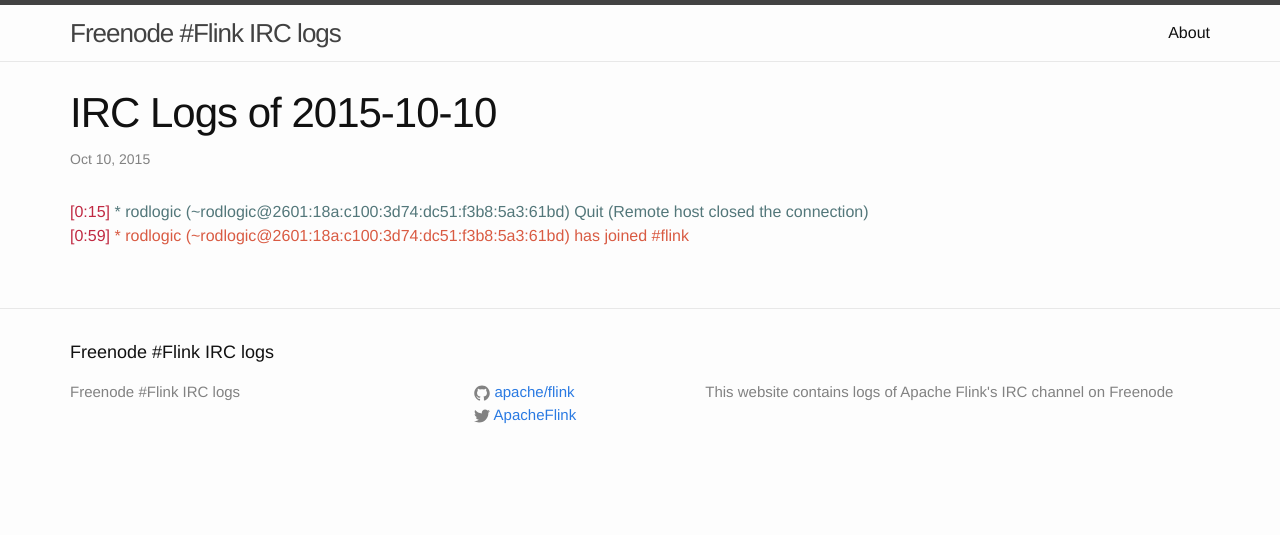
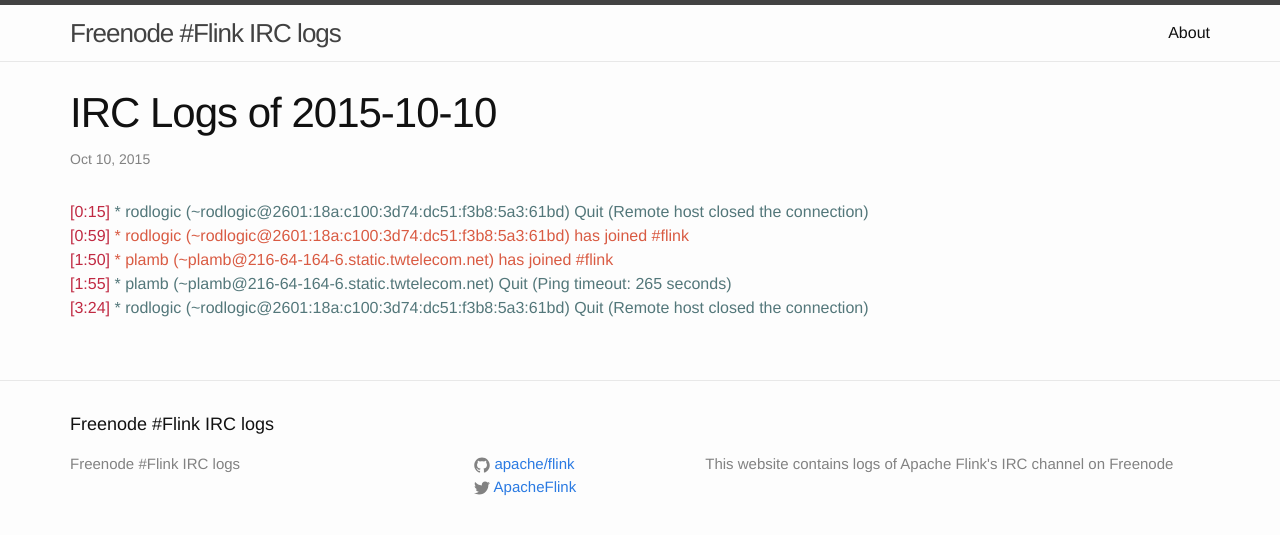
Before and after one commit to flink-irc-logs/flink-irc-logs.github.io, a Jekyll site: the page built from _posts/2015-10-10-logs.markdown, in a window 1280 px wide. Shown: the top 535 px of the page. Built offline with Jekyll 4.4.1, drawn with Linux system fonts in a browser that asks for light colours.

Commit message:
Update of the logs on Sat Oct 10 03:25:05 CEST 2015

```diff
--- a/_posts/2015-10-10-logs.markdown
+++ b/_posts/2015-10-10-logs.markdown
@@ -6,3 +6,6 @@
 ---
 <span class="irc-date">[0:15]</span> <span class="irc-navy">* rodlogic (~rodlogic@2601:18a:c100:3d74:dc51:f3b8:5a3:61bd) Quit (Remote host closed the connection)</span><br />
 <span class="irc-date">[0:59]</span> <span class="irc-green">* rodlogic (~rodlogic@2601:18a:c100:3d74:dc51:f3b8:5a3:61bd) has joined #flink</span><br />
+<span class="irc-date">[1:50]</span> <span class="irc-green">* plamb (~plamb@216-64-164-6.static.twtelecom.net) has joined #flink</span><br />
+<span class="irc-date">[1:55]</span> <span class="irc-navy">* plamb (~plamb@216-64-164-6.static.twtelecom.net) Quit (Ping timeout: 265 seconds)</span><br />
+<span class="irc-date">[3:24]</span> <span class="irc-navy">* rodlogic (~rodlogic@2601:18a:c100:3d74:dc51:f3b8:5a3:61bd) Quit (Remote host closed the connection)</span><br />
```
